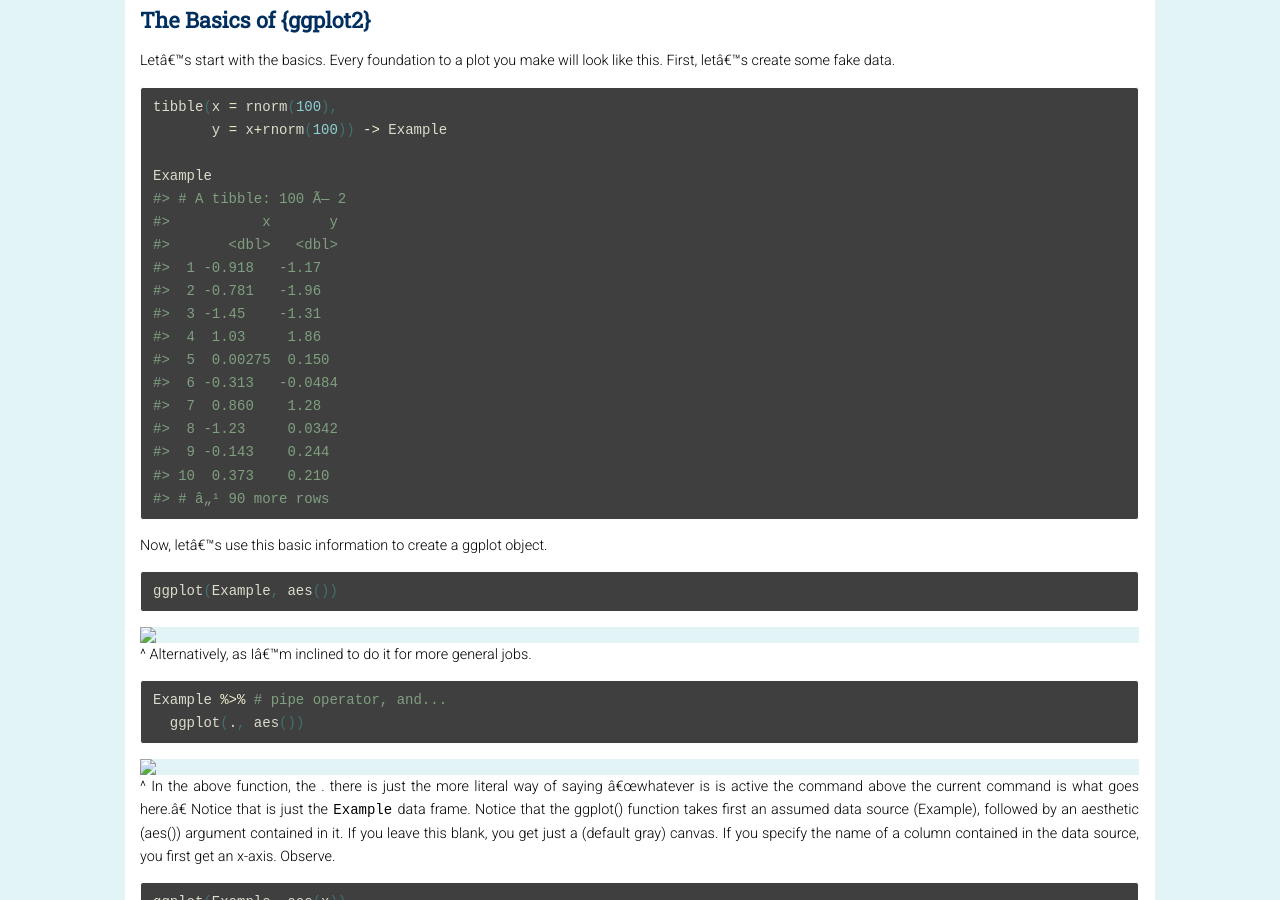
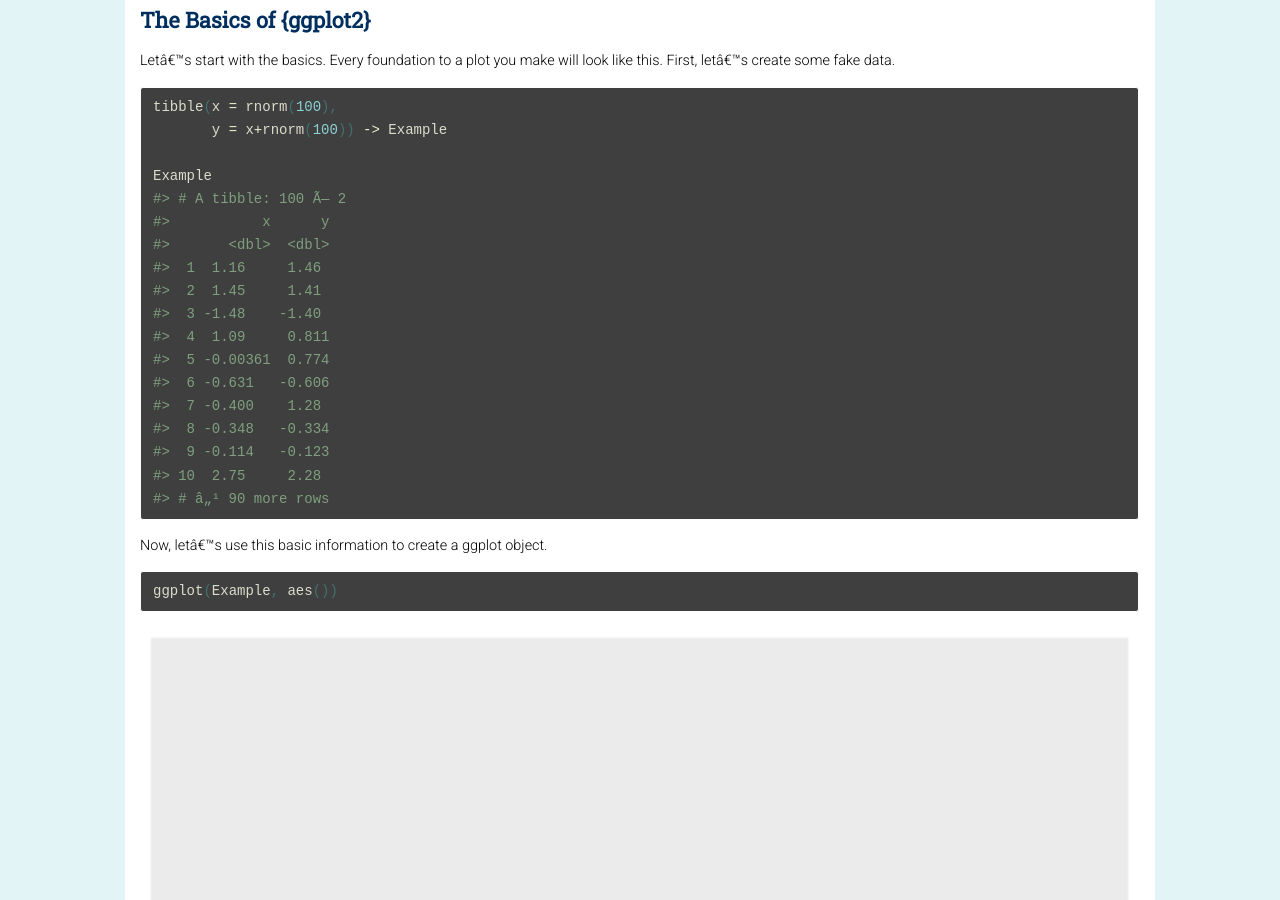
Before and after one commit to svmiller/ir3-2, a Jekyll site: the page built from scripts/lab2.md, in a window 1280 px wide and 900 px high, scrolled down 998 px. Built offline with Jekyll 4.4.1, drawn with Linux system fonts in a browser that asks for light colours.

Commit message:
try this

````diff
--- a/scripts/lab2.md
+++ b/scripts/lab2.md
@@ -62,18 +62,18 @@
 
 Example
 #> # A tibble: 100 × 2
-#>           x       y
-#>       <dbl>   <dbl>
-#>  1 -0.918   -1.17
-#>  2 -0.781   -1.96
-#>  3 -1.45    -1.31
-#>  4  1.03     1.86
-#>  5  0.00275  0.150
-#>  6 -0.313   -0.0484
-#>  7  0.860    1.28
-#>  8 -1.23     0.0342
-#>  9 -0.143    0.244
-#> 10  0.373    0.210
+#>           x      y
+#>       <dbl>  <dbl>
+#>  1  1.16     1.46
+#>  2  1.45     1.41
+#>  3 -1.48    -1.40
+#>  4  1.09     0.811
+#>  5 -0.00361  0.774
+#>  6 -0.631   -0.606
+#>  7 -0.400    1.28
+#>  8 -0.348   -0.334
+#>  9 -0.114   -0.123
+#> 10  2.75     2.28
 #> # ℹ 90 more rows
 ```
 
@@ -83,7 +83,7 @@
 ggplot(Example, aes())
 ```
 
-<img src="../images/lab-2/unnamed-chunk-4-1.png" width="100%" />
+<img src="http://ir3-2.svmiller.com/images/lab-2/unnamed-chunk-4-1.png" width="100%" />
 
 ^ Alternatively, as I’m inclined to do it for more general jobs.
 
@@ -92,7 +92,7 @@
   ggplot(., aes())
 ```
 
-<img src="../images/lab-2/unnamed-chunk-5-1.png" width="100%" />
+<img src="http://ir3-2.svmiller.com/images/lab-2/unnamed-chunk-5-1.png" width="100%" />
 
 ^ In the above function, the . there is just the more literal way of
 saying “whatever is is active the command above the current command is
@@ -107,7 +107,7 @@
 ggplot(Example, aes(x))
 ```
 
-<img src="../images/lab-2/unnamed-chunk-6-1.png" width="100%" />
+<img src="http://ir3-2.svmiller.com/images/lab-2/unnamed-chunk-6-1.png" width="100%" />
 
 If you specify another column after a comma, you get a y-axis. Observe.
 
@@ -115,7 +115,7 @@
 ggplot(Example, aes(x, y))
 ```
 
-<img src="../images/lab-2/unnamed-chunk-7-1.png" width="100%" />
+<img src="http://ir3-2.svmiller.com/images/lab-2/unnamed-chunk-7-1.png" width="100%" />
 
 Notice this hasn’t plotted anything yet. It just created the canvas for
 you. What comes next depends on what you want to communicate. In this
@@ -131,7 +131,7 @@
 ggplot(Example, aes(x, y)) + geom_point()
 ```
 
-<img src="../images/lab-2/unnamed-chunk-8-1.png" width="100%" />
+<img src="http://ir3-2.svmiller.com/images/lab-2/unnamed-chunk-8-1.png" width="100%" />
 
 Notice you can stack other geoms on top of each other. For example, you
 can illustrate the linear form of the data points with geom_smooth(). Do
@@ -150,7 +150,7 @@
 #> `geom_smooth()` using formula = 'y ~ x'
 ```
 
-<img src="../images/lab-2/unnamed-chunk-9-1.png" width="100%" />
+<img src="http://ir3-2.svmiller.com/images/lab-2/unnamed-chunk-9-1.png" width="100%" />
 
 It’s worth saying that these plots come with all sorts of customization
 options, that you’ll either want to use or not use. For example, what if
@@ -164,7 +164,7 @@
 #> `geom_smooth()` using formula = 'y ~ x'
 ```
 
-<img src="../images/lab-2/unnamed-chunk-10-1.png" width="100%" />
+<img src="http://ir3-2.svmiller.com/images/lab-2/unnamed-chunk-10-1.png" width="100%" />
 
 Feel free to explore options here. You can see them here: -
 <http://www.sthda.com/english/wiki/ggplot2-point-shapes>
@@ -188,7 +188,7 @@
 #> `geom_smooth()` using formula = 'y ~ x'
 ```
 
-<img src="../images/lab-2/unnamed-chunk-11-1.png" width="100%" />
+<img src="http://ir3-2.svmiller.com/images/lab-2/unnamed-chunk-11-1.png" width="100%" />
 
 That’s really it. I’ll only add that if you’re preparing a graph for a
 journal, you’ll want to ignore plot titles and subtitles because that
@@ -212,7 +212,7 @@
 #> `geom_smooth()` using formula = 'y ~ x'
 ```
 
-<img src="../images/lab-2/unnamed-chunk-12-1.png" width="100%" />
+<img src="http://ir3-2.svmiller.com/images/lab-2/unnamed-chunk-12-1.png" width="100%" />
 
 I want to add that you may want to explore some of the font options in
 this {stevethemes} package. Type ?how_to_install_fonts() for more
@@ -234,7 +234,7 @@
 #> `geom_smooth()` using formula = 'y ~ x'
 ```
 
-<img src="../images/lab-2/unnamed-chunk-14-1.png" width="100%" />
+<img src="http://ir3-2.svmiller.com/images/lab-2/unnamed-chunk-14-1.png" width="100%" />
 
 From here, though, everything else will be a simple matter of showing
 you how to make different kinds of plots. Let’s start with what I think
@@ -284,7 +284,7 @@
 #> generated.
 ```
 
-<img src="../images/lab-2/unnamed-chunk-16-1.png" width="100%" />
+<img src="http://ir3-2.svmiller.com/images/lab-2/unnamed-chunk-16-1.png" width="100%" />
 
 By default, the x-axis is ordered alphabetically. What if I wanted to
 order it from highest count to lowest? Unfortunately, you will need a
@@ -309,7 +309,7 @@
        x = "Country of Origin", y = "Count")
 ```
 
-<img src="../images/lab-2/unnamed-chunk-17-1.png" width="100%" />
+<img src="http://ir3-2.svmiller.com/images/lab-2/unnamed-chunk-17-1.png" width="100%" />
 
 # Histograms and density plots —-
 
@@ -368,7 +368,7 @@
 #> (`stat_bin()`).
 ```
 
-<img src="../images/lab-2/unnamed-chunk-20-1.png" width="100%" />
+<img src="http://ir3-2.svmiller.com/images/lab-2/unnamed-chunk-20-1.png" width="100%" />
 
 You can use a histogram to get a basic sense of the shape of the data,
 and you basically get that here. However, there are a few things that
@@ -387,7 +387,7 @@
 #> (`stat_density()`).
 ```
 
-<img src="../images/lab-2/unnamed-chunk-21-1.png" width="100%" />
+<img src="http://ir3-2.svmiller.com/images/lab-2/unnamed-chunk-21-1.png" width="100%" />
 
 Because the density plot is simply a smoothed histogram, what you get to
 see is not a function of how many bins you want or are given to you as a
@@ -423,7 +423,7 @@
 #> (`stat_bin()`).
 ```
 
-<img src="../images/lab-2/unnamed-chunk-22-1.png" width="100%" />
+<img src="http://ir3-2.svmiller.com/images/lab-2/unnamed-chunk-22-1.png" width="100%" />
 
 You know the variable in question is dollars, but R has no way of
 knowing that. It just sees large nominal numbers and is representing
@@ -442,7 +442,7 @@
 #> (`stat_bin()`).
 ```
 
-<img src="../images/lab-2/unnamed-chunk-23-1.png" width="100%" />
+<img src="http://ir3-2.svmiller.com/images/lab-2/unnamed-chunk-23-1.png" width="100%" />
 
 Here is where I’ll impress that a lot of defaults are very American.
 Swedes would prefer something like this.
@@ -456,7 +456,7 @@
 #> (`stat_bin()`).
 ```
 
-<img src="../images/lab-2/unnamed-chunk-24-1.png" width="100%" />
+<img src="http://ir3-2.svmiller.com/images/lab-2/unnamed-chunk-24-1.png" width="100%" />
 
 You can also be crazy if you want.
 
@@ -469,7 +469,7 @@
 #> (`stat_bin()`).
 ```
 
-<img src="../images/lab-2/unnamed-chunk-25-1.png" width="100%" />
+<img src="http://ir3-2.svmiller.com/images/lab-2/unnamed-chunk-25-1.png" width="100%" />
 
 ^ Don’t do this. I mean, you can. But don’t. Let’s adjust the scale on
 the x-axis to add labels that communicate dollars.
@@ -484,7 +484,7 @@
 #> (`stat_bin()`).
 ```
 
-<img src="../images/lab-2/unnamed-chunk-26-1.png" width="100%" />
+<img src="http://ir3-2.svmiller.com/images/lab-2/unnamed-chunk-26-1.png" width="100%" />
 
 Note that there might be some trial and error you want to experiment
 with here, much of which is dependent on what you know about the data.
@@ -504,7 +504,7 @@
 #> (`stat_bin()`).
 ```
 
-<img src="../images/lab-2/unnamed-chunk-27-1.png" width="100%" />
+<img src="http://ir3-2.svmiller.com/images/lab-2/unnamed-chunk-27-1.png" width="100%" />
 
 ## A comment on saving what you do.
 
@@ -533,7 +533,7 @@
 #> (`stat_bin()`).
 ```
 
-<img src="../images/lab-2/unnamed-chunk-28-1.png" width="100%" />
+<img src="http://ir3-2.svmiller.com/images/lab-2/unnamed-chunk-28-1.png" width="100%" />
 
 Notice your plot? See the “Export” tab there? Click it and go with “Save
 image”, probably because you are not exporting to LaTeX and your Word
````
Also changed, not shown: 1 other file.
